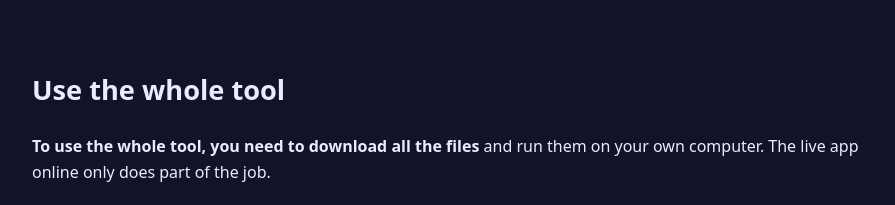
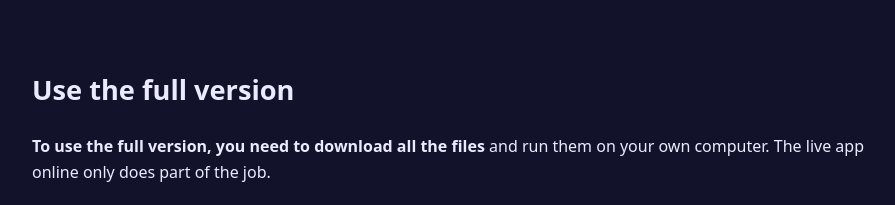
Before and after one commit to brianohjiho-web/debugpilot, a browser extension: page docs/index.html in a window 1280 px wide. Shown: the part 545-750 px from the top of the page, without its empty margins (178-1073 px from the left). Drawn offline with Linux system fonts and the light colour scheme.

Commit message:
Say full version
Co-authored-by: Copilot App <223556219+Copilot@users.noreply.github.com>

```diff
--- a/docs/index.html
+++ b/docs/index.html
@@ -45,8 +45,8 @@
     <a class="btn ghost" href="https://github.com/brianohjiho-web/debugpilot">See it on GitHub</a>
   </header>
 
-  <h2>Use the whole tool</h2>
-  <p><b>To use the whole tool, you need to download all the files</b> and run them on your own computer. The live app online only does part of the job.</p>
+  <h2>Use the full version</h2>
+  <p><b>To use the full version, you need to download all the files</b> and run them on your own computer. The live app online only does part of the job.</p>
   <p><b>Tip:</b> scans run <b>faster when you download the files</b> and run them on your own computer. The live app uses a small free server, so it can be slow and takes about a minute to wake up the first time.</p>
   <h2>How it works</h2>
   <ul class="steps">
```
Also changed, not shown: 1 other file.
